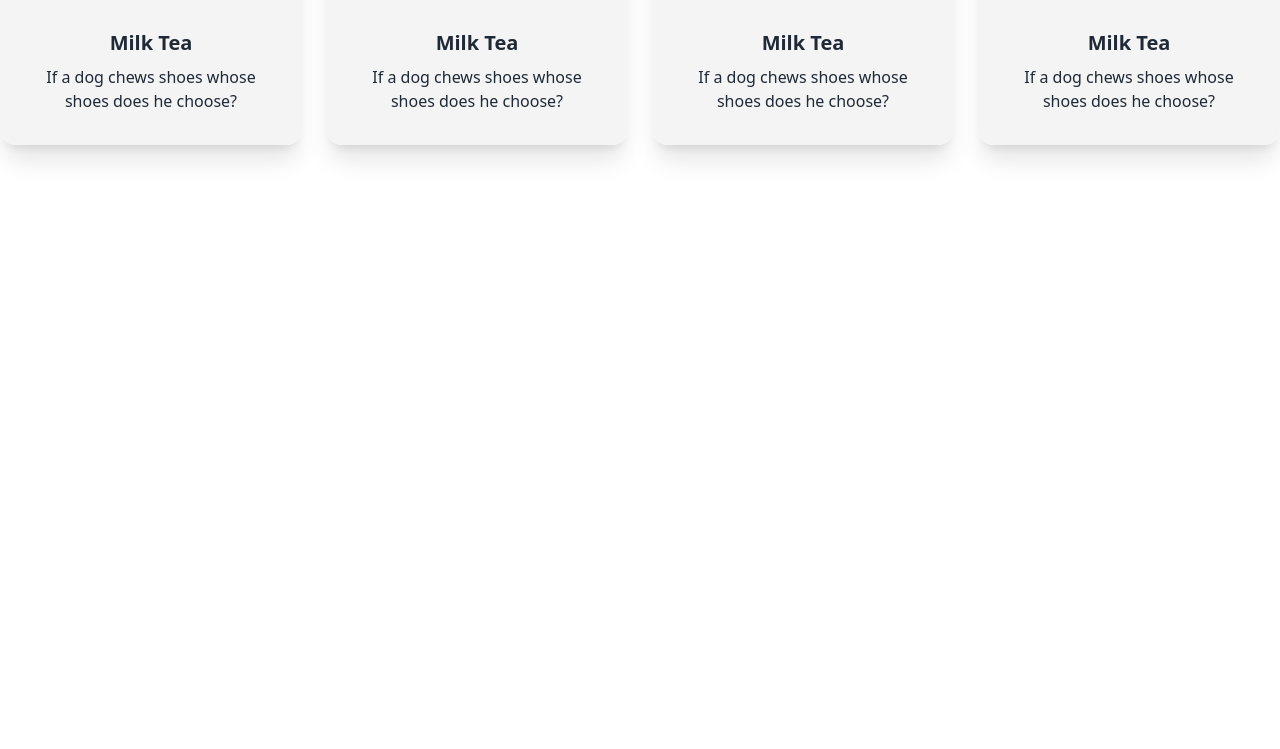
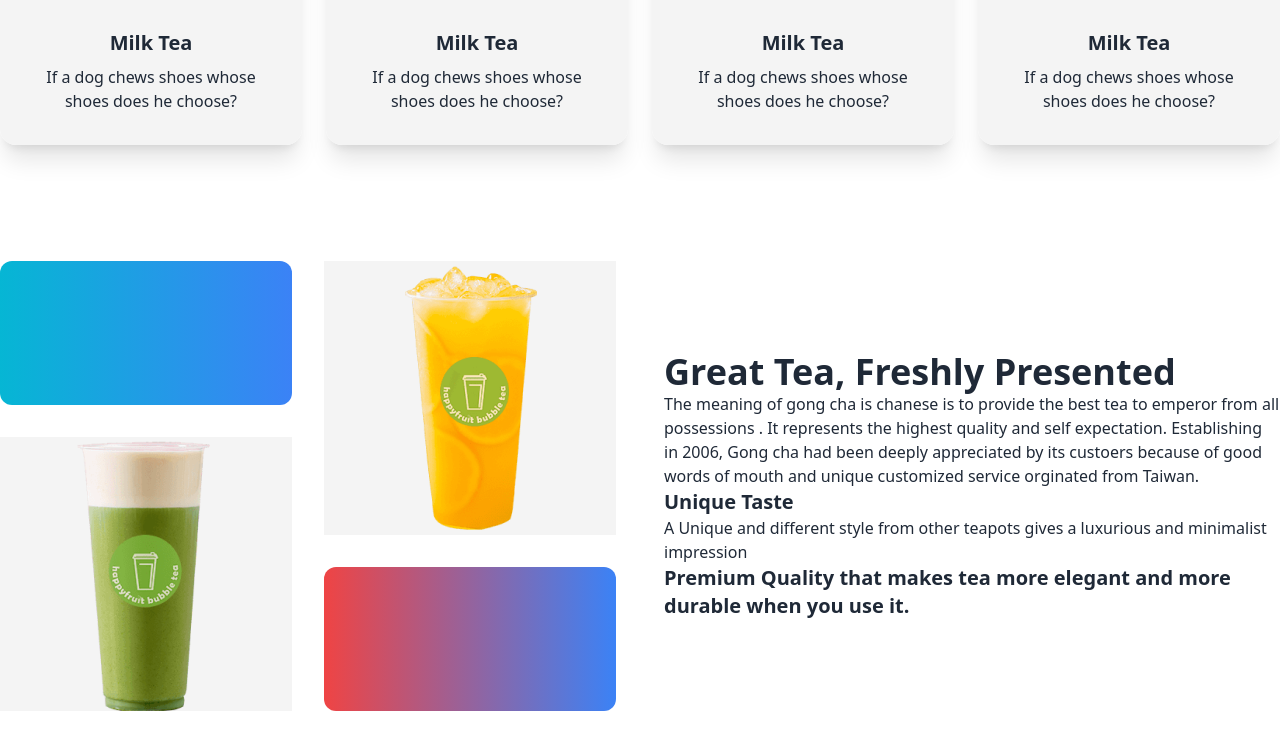
Before and after one commit to moshiur-rahman-mirage/teahouse, a website: page index.html in a window 1280 px wide. Shown: the part 1058-1807 px from the top of the page. Before the commit the page ends 1315 px from the top, so only its background shows below. Drawn offline with nearby package versions, Linux system fonts and the light colour scheme.

Commit message:
grid section done

```diff
--- a/index.html
+++ b/index.html
@@ -81,6 +81,34 @@
 
 
             </section>
+            <section class="my-24 py-1 flex gap-12 items-center flex-col md:flex-row">
+                <div class="grid gap-8 grid-cols-1 md:grid-cols-2 flex-1">
+                    <div class="rounded-xl h-36 bg-gradient-to-r from-cyan-500 to-blue-500"></div>
+                    <div class="row-span-2 bg-gradient-to-r from-[#F4F4F4] to-[#F4F4F4] flex justify-center items-center"><img src="./img/fresh-1.png" alt=""></div>
+
+                    <div class="row-span-2 bg-gradient-to-r from-[#F4F4F4] to-[#F4F4F4] flex justify-center items-center"><img src="./img/fresh-2.png" alt=""></div>
+                    <div class="rounded-xl h-36 bg-gradient-to-r from-red-500 to-blue-500"></div>
+
+                    <!-- <div class="rounded-xl h-36 bg-gradient-to-r from-red-100 to-amber-100"></div>
+                    <div class="row-span-2 bg-[#E6A6231A] rounded-lg px-8 py-12 flex justify-center items-center">
+                        <img src="images/fresh-1.png" alt="">
+                    </div>
+                    <div class="row-span-2 bg-[#5776391A] rounded-lg px-8 py-12 flex justify-center items-center">
+                        <img src="images/fresh-2.png" alt="">
+                    </div>
+                    <div class="rounded-xl h-36 bg-gradient-to-r from-[#D9D9D9] to-[#FFFFFF]"></div> -->
+                </div>
+                <div class="flex-1">
+                    <h3 class="text-4xl font-extrabold">Great Tea, Freshly Presented</h3>
+                    <p>The meaning of gong cha is chanese is to provide the best tea to emperor from all possessions . It represents the highest quality and self expectation. Establishing in 2006, Gong cha had been deeply appreciated by its custoers  because
+                        of good words of mouth and unique customized service orginated from Taiwan.</p>
+                        <h4 class="text-xl font-extrabold">Unique Taste</h4>
+                        <p>A Unique and different style from other teapots gives a luxurious and minimalist impression</p>
+                        <h4 class="text-xl font-extrabold">
+                            Premium Quality that makes tea more elegant and more durable when you use it.
+                        </h4>
+                </div>
+            </section>
       </main>
 </body>
 </html>
```
